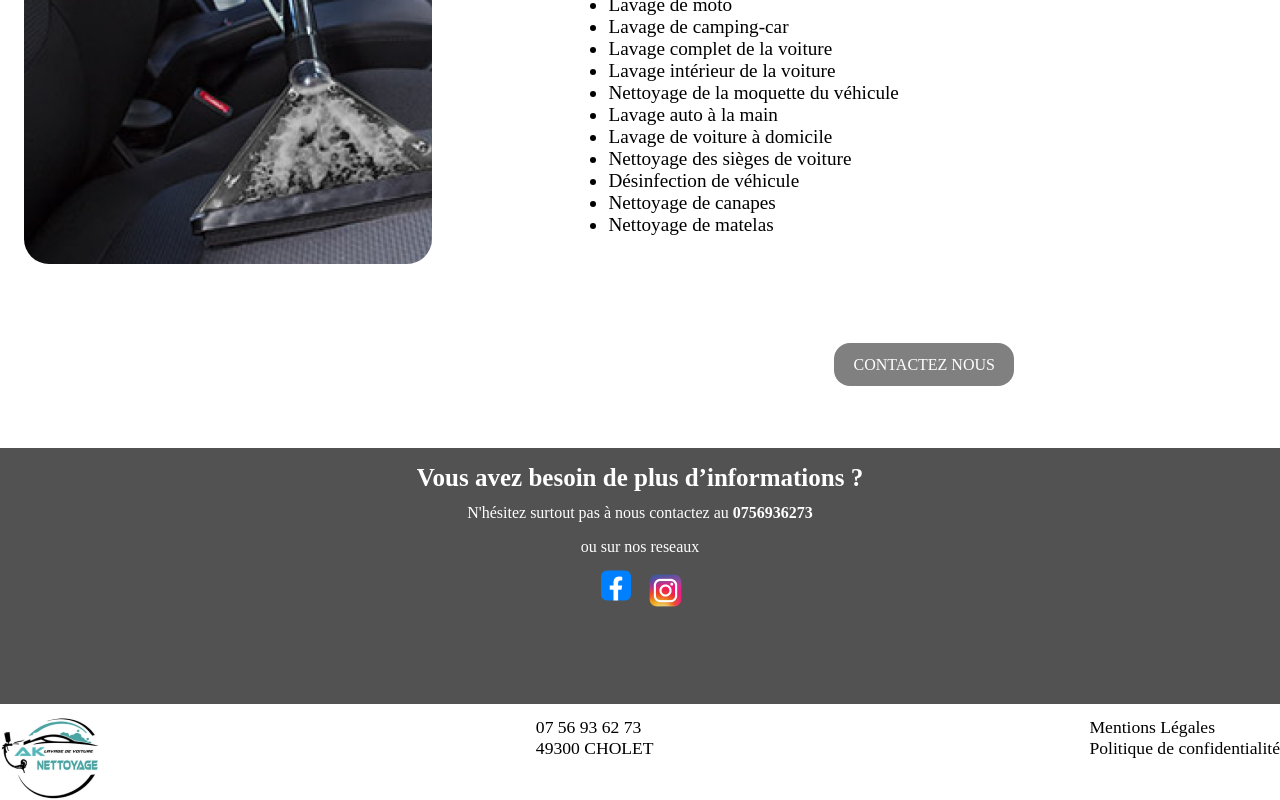
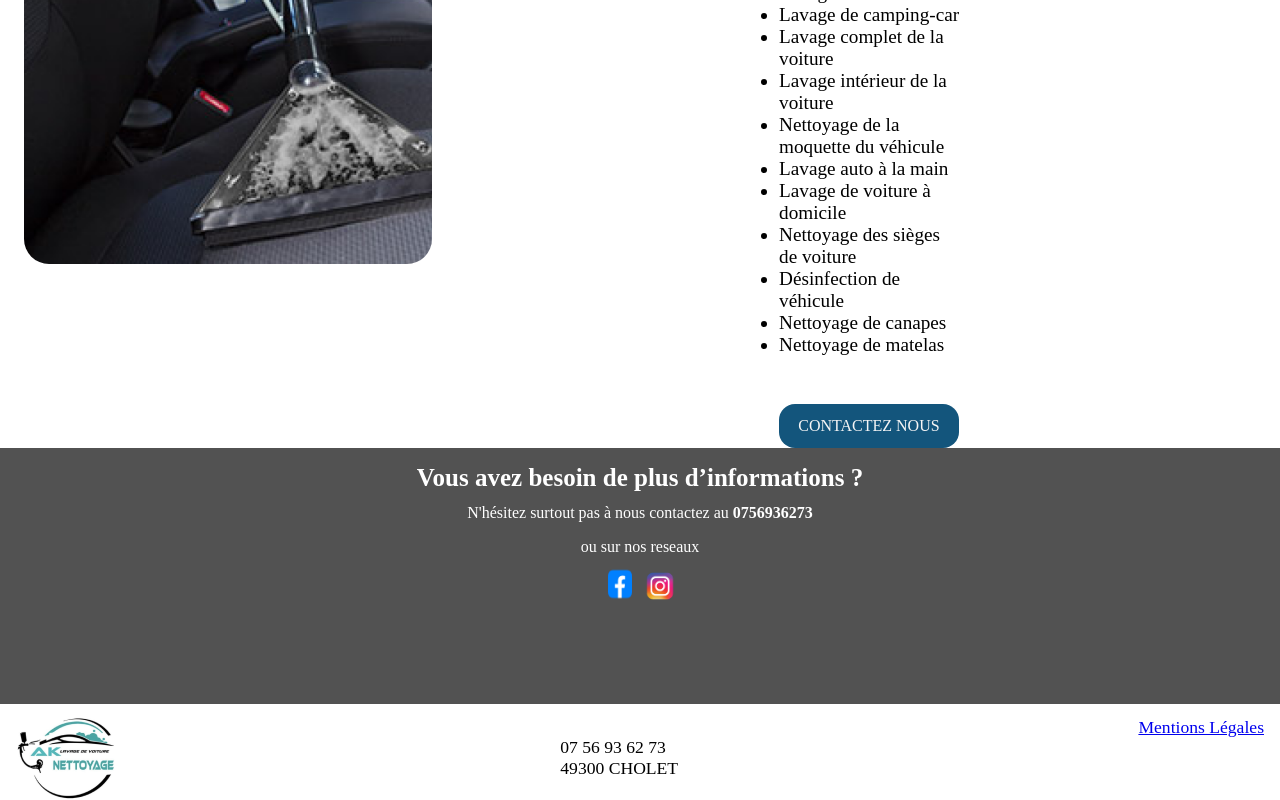
Before and after one commit to lucasA49/aknettoyage, a React (Vite) app in the folder vite-project/client/: page / in a window 1280 px wide. Shown: the part 1803-2603 px from the top of the page. Built offline with nearby package versions, Linux system fonts and the light colour scheme.

Commit message:
mise en place de la page mention legal

```diff
--- a/vite-project/client/src/components/BodyAccueil.jsx
+++ b/vite-project/client/src/components/BodyAccueil.jsx
@@ -45,14 +45,15 @@ function BodyAccueil() {
             vous entrez dans la voiture avec vos chaussures parfois sales et les
             intempéries peuvent salir vos vitres. <br />
             C'est pour cela que AK NETTOYAGE propose aux particuliers et
-            professionnels, de laver votre voiture à votre place.
+            professionnels, de laver votre voiture à votre place.  <br />
+        <br/>  Ainsi, notre service de nettoyage à Paris vous propose 10 prestations
+              de qualité différentes
           </p>
 
           <section className="section-services">
             <p className="nosservices">
               {" "}
-              Ainsi, notre service de nettoyage à Paris vous propose 10 prestations
-              de qualité différentes
+
             </p>
             <div className="liste-nonordonée-services">
               <ul className="p-listeservices">
--- a/vite-project/client/src/components/Footer.jsx
+++ b/vite-project/client/src/components/Footer.jsx
@@ -30,10 +30,11 @@ function Footer() {
           <p>
             07 56 93 62 73 <br /> 49300 CHOLET
           </p>
+          <NavLink to="/MentionLégales" >
           <p>
             Mentions Légales <br />
-            Politique de confidentialité
           </p>
+          </NavLink>
         </div>
       </article>
     </>
--- /dev/null
+++ b/vite-project/client/src/components/MentionsLegal.jsx
@@ -0,0 +1,39 @@
+import '../styles/Mentionlegal.css';
+
+function MentionsLegal () {
+  return (
+    <div className="containerlegal">
+    <div className="mentionlegal">
+      <h1 className="titrelegal">Mention Légales</h1>
+      <p className='textlegal'>
+      Éditeur du site : <br />
+Le site internet est édité par la société AK Net, immatriculée au registre du commerce et des sociétés sous le numéro [numéro RCS].
+Siège social : 29 rue des deux ponts 49300 cholet
+Numéro de téléphone : 0756936273
+Adresse email : adresse email de contact
+<br />
+Hébergement : <br />
+Le site est hébergé par Hostinger, situé à adresse de l'hébergeur.
+<br />
+Cookies : <br />
+Le site utilise des cookies pour assurer le bon fonctionnement de l'interface et optimiser l'affichage, notamment pour rendre le site responsive. Les cookies ne sont utilisés qu'à cette fin et ne collectent aucune donnée personnelle identifiable. Vous pouvez gérer les paramètres de cookies via votre navigateur.
+<br />
+Collecte des données personnelles : <br />
+Lorsque vous contactez AK Net via le formulaire de contact, vos données personnelles (nom, adresse email, message)
+ peuvent être collectées. Ces informations sont utilisées uniquement pour répondre à vos demandes.
+Les données ne seront pas partagées avec des tiers et seront conservées pendant une période nécessaire à la gestion de votre demande, sauf si vous demandez leur suppression plus tôt.
+<br />
+Propriété intellectuelle : <br />
+Tous les éléments du site, y compris les textes, images, logos et autres contenus, sont la propriété exclusive de AK Net ou de ses partenaires et sont protégés par les lois sur la propriété intellectuelle. Toute reproduction, distribution, modification ou utilisation des éléments du site est interdite sans l'accord préalable de AK Net.
+<br />
+Responsabilité : <br />
+AK Net ne saurait être tenue responsable des erreurs, omissions ou dysfonctionnements éventuels sur le site. De même, l'entreprise ne garantit pas que le site soit exempt de tout virus ou de tout élément nuisible susceptible d’endommager votre matériel informatique.
+<br />
+Droit applicable : <br />
+Les présentes mentions légales sont régies par le droit français. En cas de litige, les tribunaux français seront compétents.
+
+   </p> </div>
+    </div>
+  );
+}
+export default MentionsLegal;
--- a/vite-project/client/src/main.jsx
+++ b/vite-project/client/src/main.jsx
@@ -7,6 +7,7 @@ import Contact from './pages/Contact.jsx'
 import Mobilier from './pages/Mobilier.jsx'
 import Exterieur from './pages/Exterieur.jsx'
 import Interieur from './pages/Interieur.jsx'
+import LegalM from './pages/LegalM.jsx'
 
 const router = createBrowserRouter([
     {
@@ -33,6 +34,10 @@ const router = createBrowserRouter([
 {
   path:"formu",
   element:<Formulaire/>
+},
+{
+  path:"MentionLégales",
+  element:<LegalM/>
 }
   ]);
 
--- /dev/null
+++ b/vite-project/client/src/pages/LegalM.jsx
@@ -0,0 +1,13 @@
+import Header from "../components/Header";
+import Footer from "../components/Footer";
+import MentionsLegal from "../components/MentionsLegal";
+function LegalM() {
+  return (
+    <>
+<Header />
+<MentionsLegal/>
+<Footer/>
+    </>
+  );
+}
+export default LegalM;
--- a/vite-project/client/src/styles/BodyAccueil.css
+++ b/vite-project/client/src/styles/BodyAccueil.css
@@ -76,6 +76,7 @@
 }
 
 .liste-nonordonée-services {
+  padding-top: 2rem;
   position: relative;
   font-size: 1rem;
 }
@@ -113,10 +114,14 @@
 }
 
 .contenaire-pres-texte {
-  display: flex;
+    display: flex;
   height: 90vh;
   flex-direction: column;
+/*         justify-content: center; */
+align-items: center;
+justify-items: center;
   padding: 1rem;
+
 }
 
 .section-services {
@@ -124,9 +129,9 @@
 }
 
 .btn-contact {
-  margin-top: 7.5rem;
+  display: flex;
+  margin-top: 2em;
   width: 100%;
-  margin-right: rem;
   text-align: center;
 
   a {
@@ -135,6 +140,7 @@
     background-color: grey;
     border-radius: 1rem;
     padding: 0.8rem 1.2rem;
-    color: white;
+    color: whitesmoke;
+    background-color: #13557c;
   }
 }
--- a/vite-project/client/src/styles/Footer.css
+++ b/vite-project/client/src/styles/Footer.css
@@ -30,8 +30,15 @@ footer {
       font-size: 1rem;
       color: white;
     }
+
+    .insta{
+      display: flex;
+      flex-direction: row;
+      align-items: center;
+      justify-content: center;
+      height: 44px;
+      width: 40px;
     }
-  .insta,
     .facebook {
       flex-direction: row;
       align-items: center;
@@ -40,12 +47,25 @@ footer {
       width: 40px;
     }
 
+
   .footer-info {
+    width: 100%;
+    overflow: hidden;
     display: flex;
     justify-content: space-between;
 margin-top: 0.8rem;
     font-size: 20px;
     font-size: 1.1rem;
+    text-decoration: none;
+    & p{
+margin-right: 1rem;
+display: flex;
+align-items: center;
+
+    }
+    & img{
+      margin-left: 1rem;
+    }
   }
   .logo-reseaux {
     display: flex;
--- /dev/null
+++ b/vite-project/client/src/styles/Mentionlegal.css
@@ -0,0 +1,26 @@
+
+.containerlegal{
+  display: flex;
+  justify-content: center;
+  height: 80vh;
+}
+
+.mentionlegal {
+  height: 69vh;
+  margin-top: 2rem;
+  background-color: grey;
+  width: 70%;
+  border-radius: 10px;
+  padding: 20px; /* Ajoute un espace autour du contenu */
+}
+.titrelegal{
+display: flex;
+    justify-content: center;
+   align-items: center;
+}
+.textlegal{
+display: flex;
+line-height: 2;
+    justify-content: center;
+   align-items: center;
+}
--- a/vite-project/client/src/styles/beneficemobi.css
+++ b/vite-project/client/src/styles/beneficemobi.css
@@ -26,7 +26,7 @@ width: 35rem;
     border-radius: 20px;
 }
 
-..css-qjrqxz-MuiPaper-root-MuiCard-root{
+.css-qjrqxz-MuiPaper-root-MuiCard-root{
     background-color: #307dca;
     border-radius: 20px;
     width: 100%;
```
Lines whose indentation alone changed are shown as unchanged.
